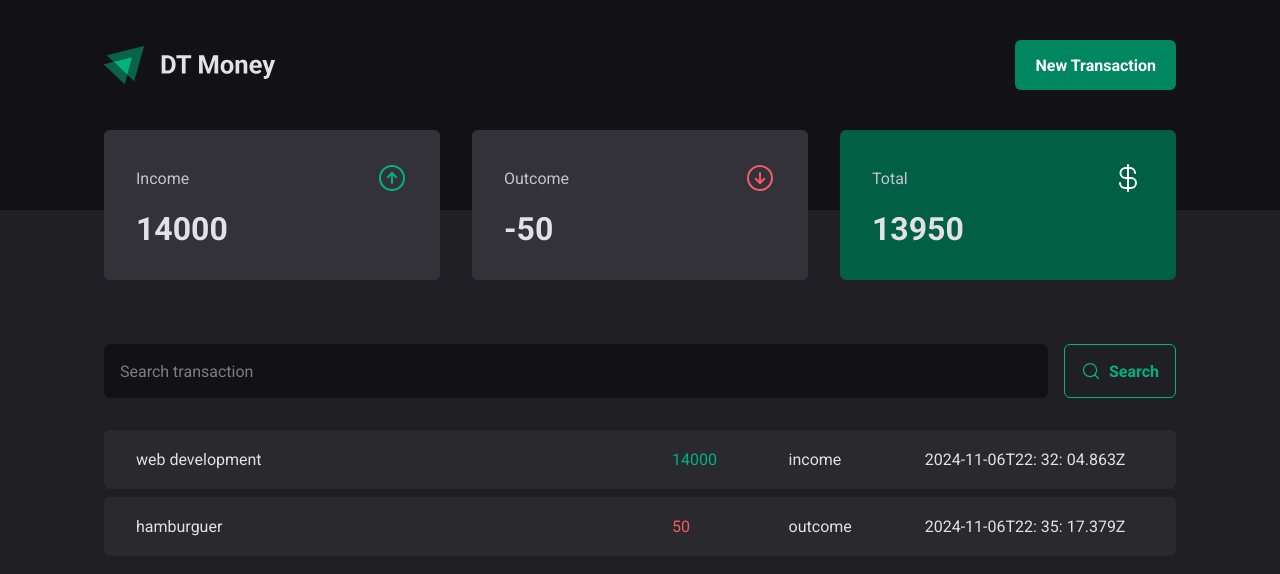
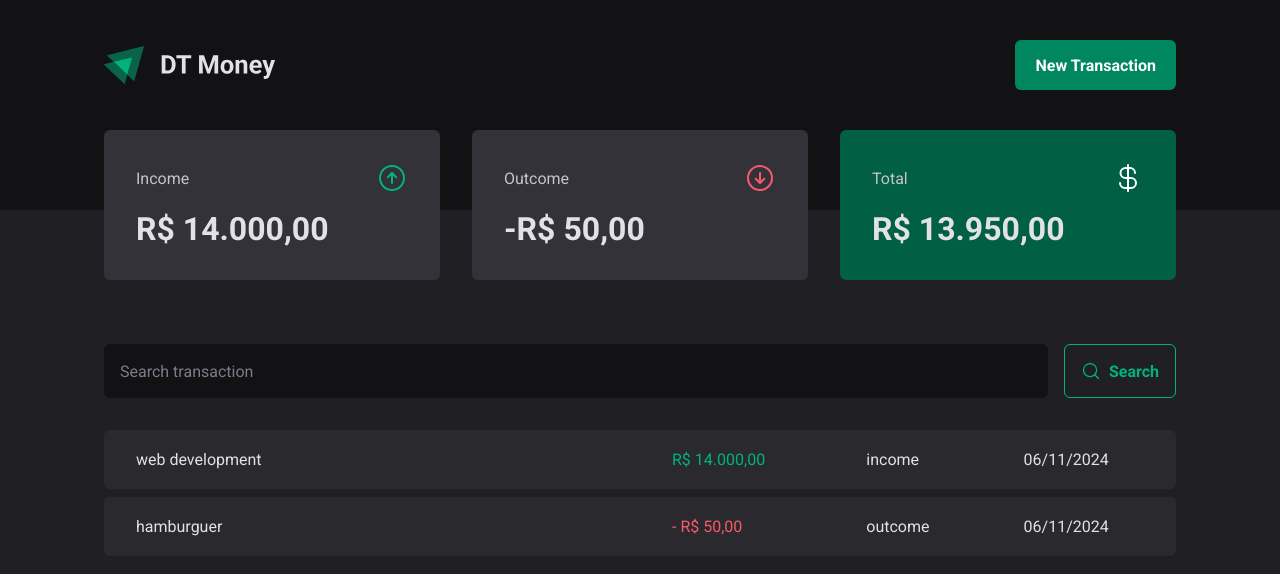
Before and after one commit to isaiasgabriel/dt-money, a React (Vite) app: page / in a window 1280 px wide. Shown: the top 574 px of the page. Built offline with nearby package versions, Linux system fonts and the light colour scheme; data requests are answered from the project's data file.

Commit message:
feat: using Intl to format values and dates

```diff
--- a/server.json
+++ b/server.json
@@ -5,14 +5,14 @@
       "description": "web development",
       "type": "income",
       "price": 14000,
-      "createdAt": "2024-11-06T22: 32: 04.863Z"
+      "createdAt": "2024-11-06T22:32:04.863Z"
     },
     {
       "id": 2,
       "description": "hamburguer",
       "type": "outcome",
       "price": 50,
-      "createdAt": "2024-11-06T22: 35: 17.379Z"
+      "createdAt": "2024-11-06T22:35:17.379Z"
     }
   ]
 }
--- a/src/components/Summary/index.tsx
+++ b/src/components/Summary/index.tsx
@@ -2,6 +2,7 @@
 import { SummaryCard, SummaryContainer } from './styles'
 import { TransactionsContext } from '../../contexts/TransactionContext'
 import { useContext } from 'react'
+import { priceFormatter } from '../../utils/formatter'
 
 export function Summary() {
   const { transactions } = useContext(TransactionsContext)
@@ -38,7 +39,7 @@
           <ArrowCircleUp size={32} color="#00b37e" />
         </header>
 
-        <strong>{summary.income}</strong>
+        <strong>{priceFormatter.format(summary.income)}</strong>
       </SummaryCard>
 
       <SummaryCard>
@@ -46,7 +47,7 @@
           <span>Outcome</span>
           <ArrowCircleDown size={32} color="#f75a68" />
         </header>
-        <strong>{summary.outcome}</strong>
+        <strong>{priceFormatter.format(summary.outcome)}</strong>
       </SummaryCard>
 
       <SummaryCard variant="green">
@@ -54,7 +55,7 @@
           <span>Total</span>
           <CurrencyDollar size={32} color="#fff" />
         </header>
-        <strong>{summary.total}</strong>
+        <strong>{priceFormatter.format(summary.total)}</strong>
       </SummaryCard>
     </SummaryContainer>
   )
--- a/src/pages/Transactions/index.tsx
+++ b/src/pages/Transactions/index.tsx
@@ -8,6 +8,7 @@
   TransactionTable,
 } from './styles'
 import { TransactionsContext } from '../../contexts/TransactionContext'
+import { dateFormatter, priceFormatter } from '../../utils/formatter'
 
 export function Transactions() {
   const { transactions } = useContext(TransactionsContext)
@@ -27,11 +28,14 @@
                   <td width="50%">{transaction.description}</td>
                   <td>
                     <PriceHighlight variant={transaction.type}>
-                      {transaction.price}
+                      {transaction.type === 'outcome' && '- '}
+                      {priceFormatter.format(transaction.price)}
                     </PriceHighlight>
                   </td>
                   <td>{transaction.type}</td>
-                  <td>{transaction.createdAt}</td>
+                  <td>
+                    {dateFormatter.format(new Date(transaction.createdAt))}
+                  </td>
                 </tr>
               )
             })}
--- /dev/null
+++ b/src/utils/formatter.ts
@@ -0,0 +1,6 @@
+export const dateFormatter = new Intl.DateTimeFormat('pt-BR')
+
+export const priceFormatter = new Intl.NumberFormat('pt-br', {
+  style: 'currency',
+  currency: 'BRL',
+})
```
